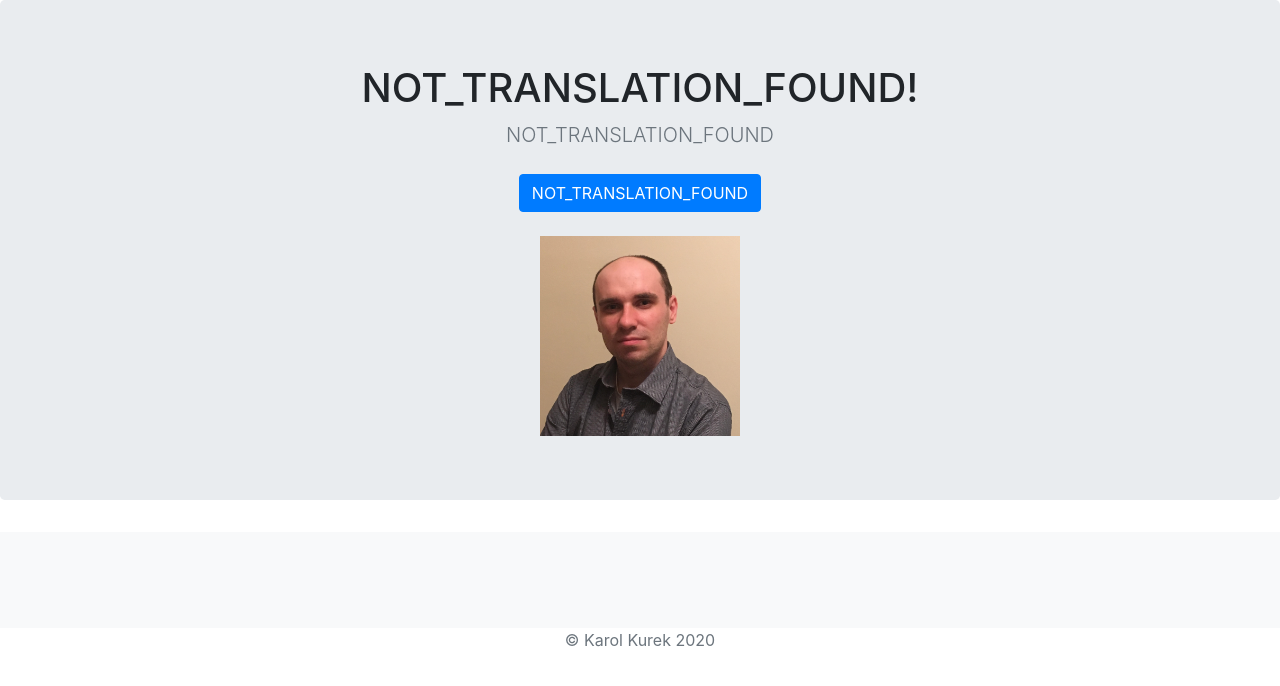
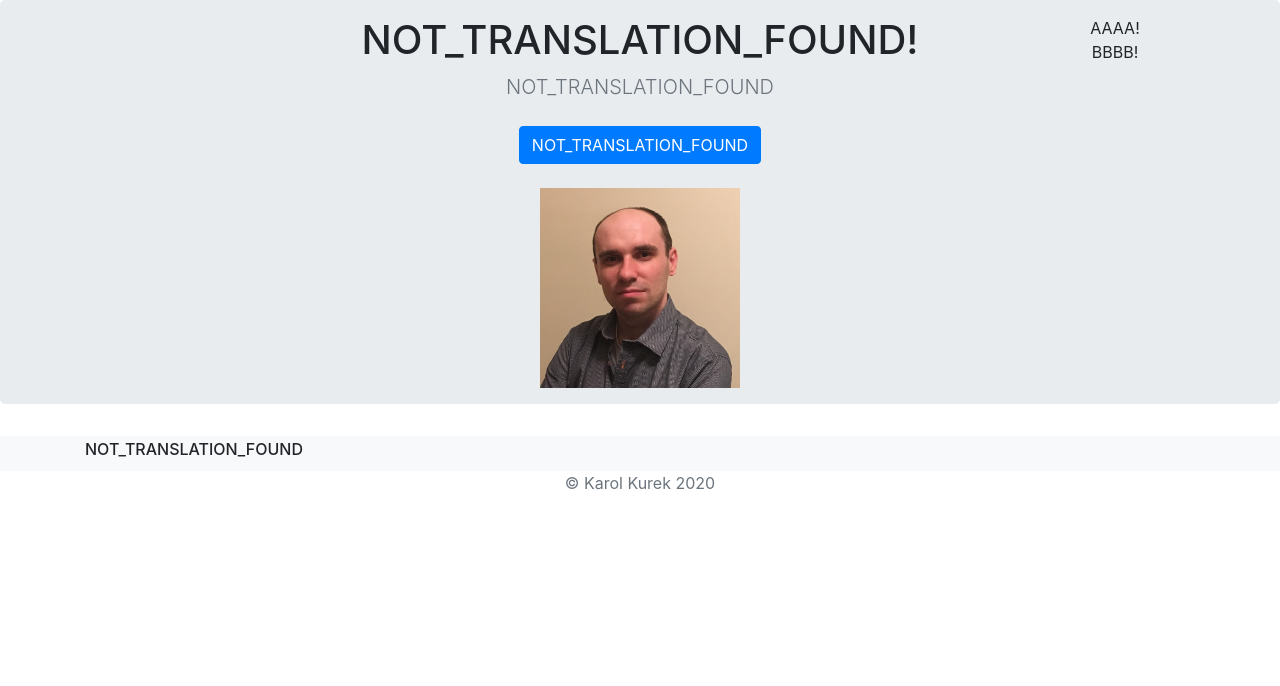
Before and after one commit to Redysz/portfolio-test-project, a Django app: page / in a window 1280 px wide. Shown: the part 56-742 px from the top of the page. Run offline with Django 3.2, Linux system fonts and the light colour scheme; data that the repository does not hold is empty; some libraries are stand-ins or nearby versions.

Commit message:
Better homepage

```diff
--- a/blog/traslation_manager.py
+++ b/blog/traslation_manager.py
@@ -62,3 +62,4 @@
     global_translations['ProjectDescription'] = translator.get_translation('TR_PROJECT_DESCRIPTION')
     global_translations['ProjectDetails'] = translator.get_translation('TR_PROJECT_DETAILS')
     global_translations['Gallery'] = translator.get_translation('TR_GALLERY')
+    global_translations['Newest'] = translator.get_translation('TR_NEWEST')
--- a/jobs/models.py
+++ b/jobs/models.py
@@ -2,7 +2,12 @@
 
 class Job(models.Model):
      image = models.ImageField(upload_to='images/')
+     link = models.URLField()
      summary = models.CharField(max_length=200)
+
+class Skill(models.Model):
+     icon = models.ImageField(upload_to='images/')
+     summary = models.CharField(max_length=50)
 
 
 class Translation(models.Model):
--- a/jobs/templates/jobs/home.html
+++ b/jobs/templates/jobs/home.html
@@ -6,8 +6,12 @@
 
 <main role="main">
 
-    <section class="jumbotron text-center">
+    <section class="jumbotron text-center py-3">
         <div class="container">
+            <div class="row">
+                <div class="col-md-2">
+                </div>
+                <div class="col-md-8">
                     <h1>{{ translations.Hello }}!</h1>
                     <p class="lead text-muted">{{ translations.Welcome }}</p>
                     <p>
@@ -15,17 +19,22 @@
                     </p>
                     <img src="{% static 'ja.jpg' %}" height="200" width="200" />
                 </div>
+                <div class="col-md-2">
+                    AAAA!<br/>
+                    BBBB!
+                </div>
+            </div>
+        </div>
     </section>
 
-    <div class="album py-5 bg-light">
+    <div class="album py-1 bg-light">
         <div class="container">
-
+            <h6>{{ translations.Newest }}</h6>
             <div class="row">
-
-                {% for job in jobs.all %}
-                <div class="col-md-4">
-                    <div class="card mb-4 shadow-sm">
-                        <img src="{{ job.image.url }}" />
+                {% for job in jobs %}
+                <div class="col-md-3">
+                    <div class="card mb-6 shadow-sm">
+                        <a href="#"><img src="{{ job.image.url }}" width="100%"/></a>
                         <div class="card-body">
                             <p class="card-text">{{ job.summary }}</p>
                         </div>
--- a/jobs/views.py
+++ b/jobs/views.py
@@ -4,7 +4,7 @@
 from blog.utils import get_lang_from_request
 
 def home(request):
-    jobs = Job.objects
+    jobs = Job.objects.all().order_by('-id')[:4]
     translations = dict()
     reload_global_translations_with_language(get_lang_from_request(request))
     translations['Hello'] = translator.get_translation('TR_HELLO')
--- a/projects/models.py
+++ b/projects/models.py
@@ -18,3 +18,5 @@
     hyperlink = models.URLField()
     hyperlink_title = models.ForeignKey('Translation', related_name='translation_hyperling_title', on_delete=models.CASCADE, null=True)
     publication_date = models.DateTimeField(auto_now_add=True)
+    priority = models.IntegerField(default=0)
+    creation_date = models.DateTimeField(blank=True, null=True)
--- a/projects/views.py
+++ b/projects/views.py
@@ -4,7 +4,7 @@
 from blog.utils import get_lang_from_request
 
 def allprojects(request):
-    projects = Project.objects.all()
+    projects = Project.objects.all().order_by('-priority', '-publication_date')
     lang = get_lang_from_request(request)
     reload_global_translations_with_language(lang)
     my_projects = list()
```
Also changed, not shown: jobs/migrations/0005_job_link.py (added), projects/migrations/0007_auto_20200326_1040.py (added). Lines whose indentation alone changed are shown as unchanged.
